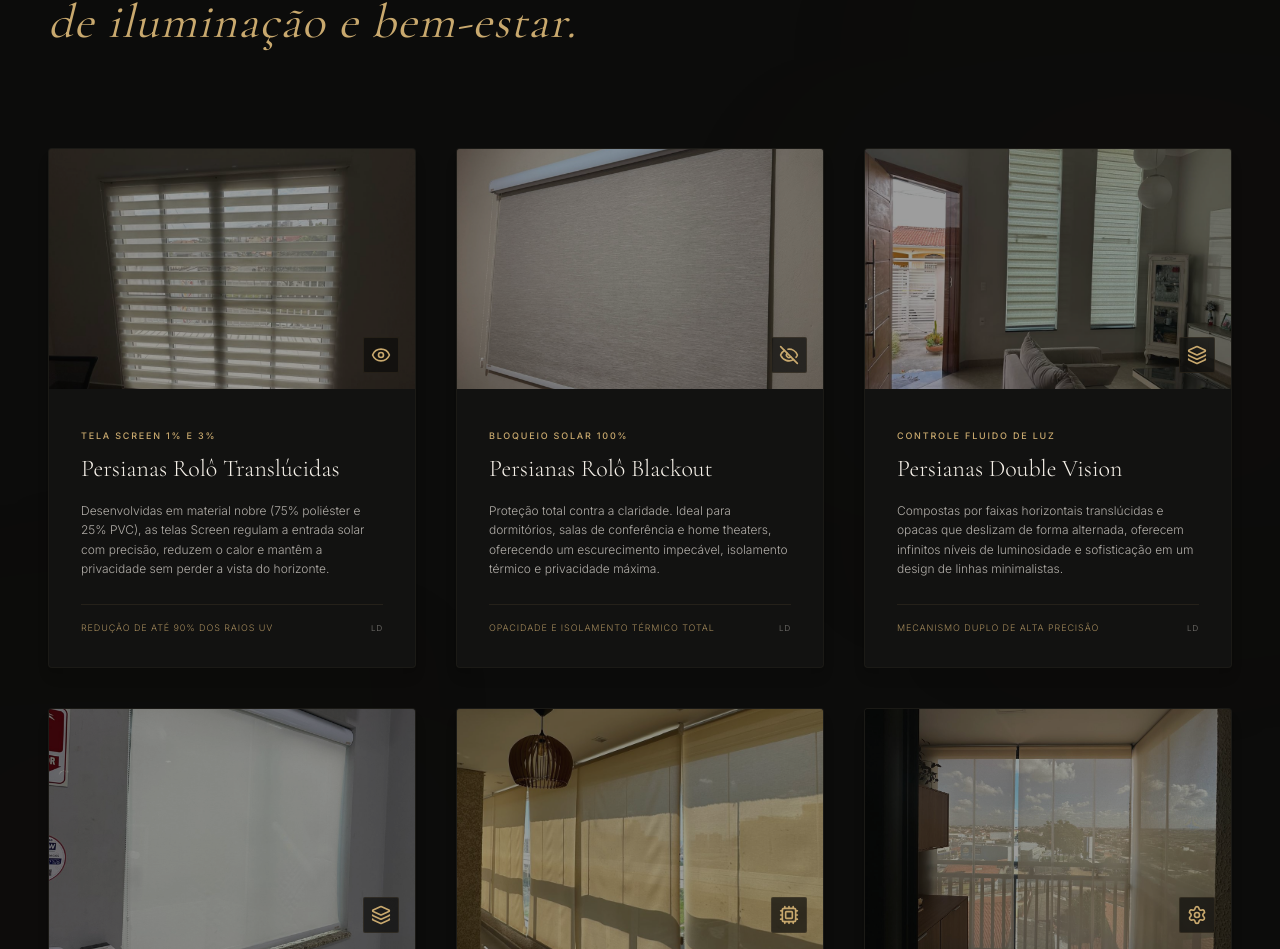
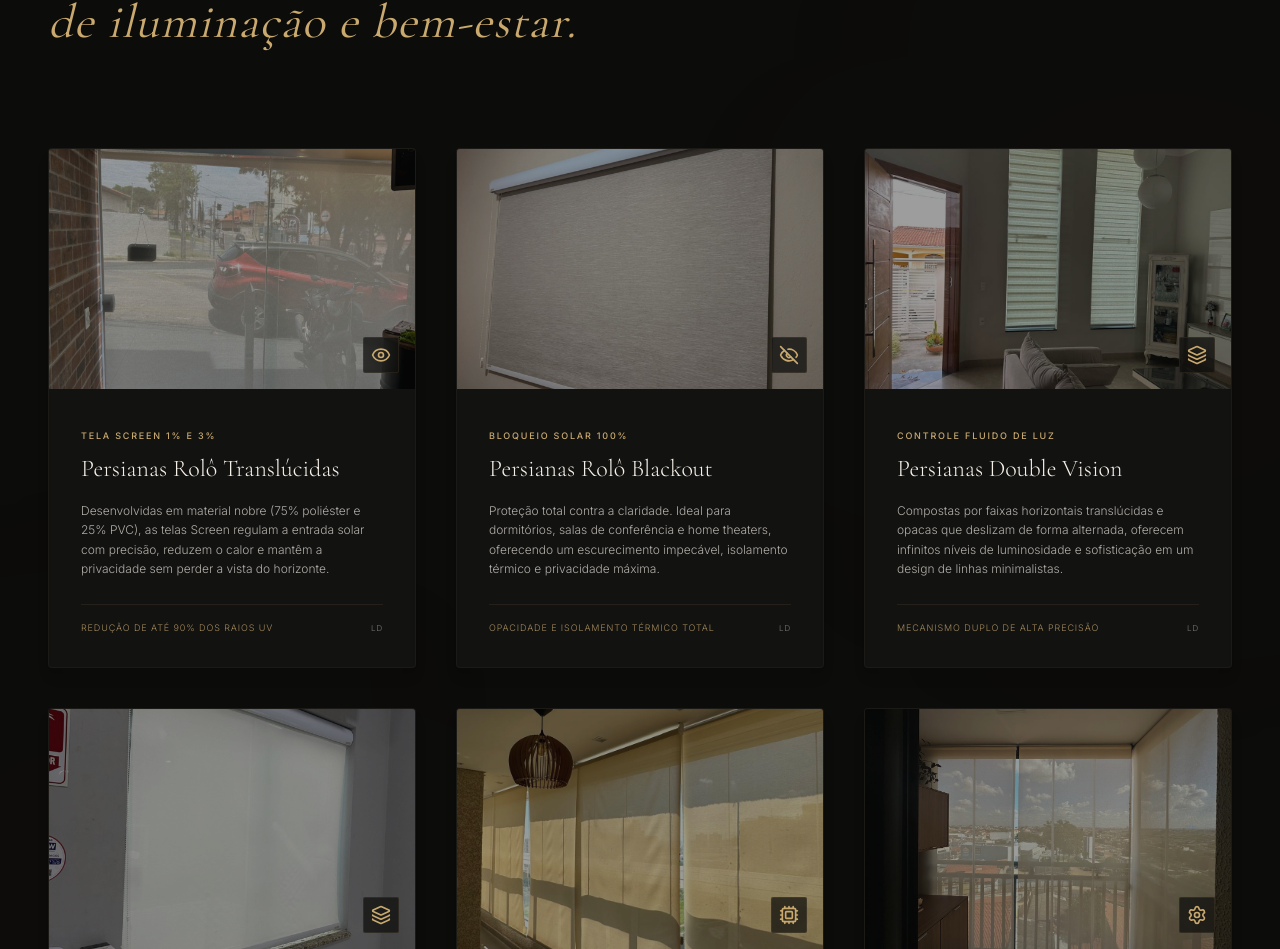
Before and after one commit to Willians96/lonm, a Next.js app: page / in a window 1280 px wide. Shown: the part 2703-3652 px from the top of the page. Built offline with nearby package versions, Linux system fonts and the light colour scheme.

Commit message:
feat: substitui foto do card Translucidas pelo arquivo Translucidas.jpeg do cliente

```diff
--- a/src/components/Services.tsx
+++ b/src/components/Services.tsx
@@ -46,7 +46,7 @@ export default function Services() {
       title: "Persianas Rolô Translúcidas",
       subtitle: "Tela Screen 1% e 3%",
       desc: "Desenvolvidas em material nobre (75% poliéster e 25% PVC), as telas Screen regulam a entrada solar com precisão, reduzem o calor e mantêm a privacidade sem perder a vista do horizonte.",
-      image: "/images/translucent/WhatsApp Image 2026-05-20 at 11.38.56 (2).jpeg",
+      image: "/images/translucent/Translucidas.jpeg",
       icon: <Eye className="w-5 h-5 text-brand-gold" />,
       spec: "Redução de até 90% dos raios UV"
     },
```
Also changed, not shown: public/images/translucent/Translucidas.jpeg (added).
